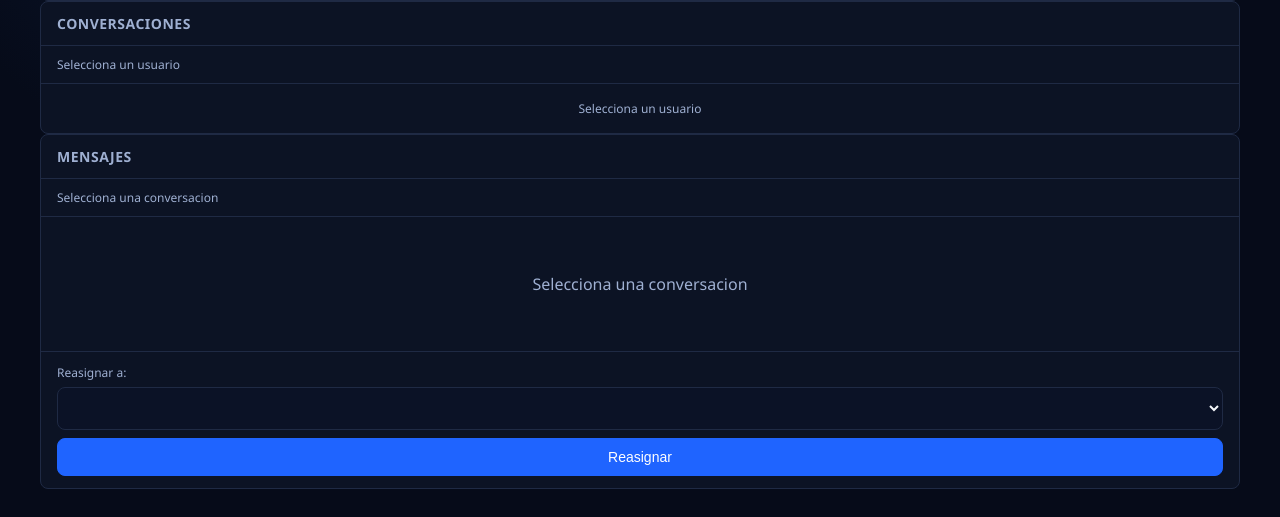
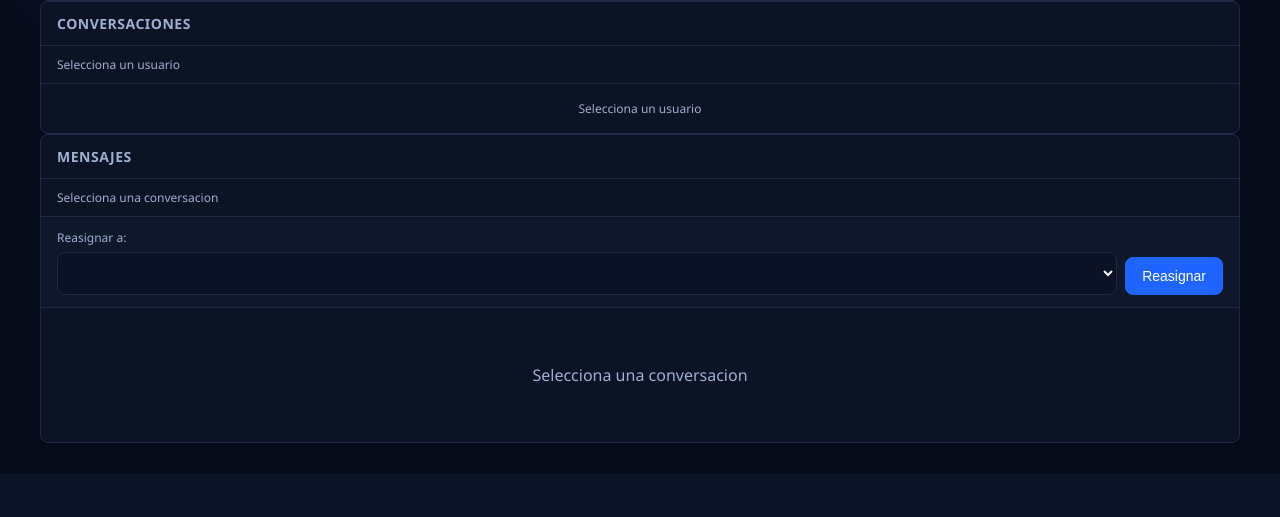
Before and after one commit to c0hete/energyapp-llm-platform, a FastAPI app: template templates/admin.html in a window 1280 px wide. Shown: the part 331-848 px from the top of the page. After the commit the page ends 805 px from the top, so only its background shows below. Run offline with FastAPI, Linux system fonts and the light colour scheme; the template is opened without the code that fills it, so the values that code supplies are empty.

Commit message:
Admin UI: 4-column layout with wide chat, inline reassign

```diff
--- a/templates/admin.html
+++ b/templates/admin.html
@@ -8,15 +8,14 @@
 <style>
   .admin-panel {
     display: grid;
-    grid-template-columns: 250px 1fr 350px;
-    gap: 16px;
-    min-height: calc(100vh - 200px);
+    grid-template-columns: 220px 260px 1fr 1fr;
+    gap: 12px;
+    min-height: calc(100vh - 220px);
+    align-items: stretch;
   }
 
-  @media (max-width: 1024px) {
-    .admin-panel {
-      grid-template-columns: 1fr;
-    }
+  .admin-column.wide {
+    grid-column: span 2;
   }
 
   .admin-column {
@@ -26,6 +25,21 @@
     display: flex;
     flex-direction: column;
     overflow: hidden;
+  }
+
+  @media (max-width: 1200px) {
+    .admin-panel {
+      grid-template-columns: 240px 1fr;
+    }
+    .admin-column.wide {
+      grid-column: span 1;
+    }
+  }
+
+  @media (max-width: 900px) {
+    .admin-panel {
+      grid-template-columns: 1fr;
+    }
   }
 
   .admin-column h3 {
@@ -86,6 +100,7 @@
   .admin-content {
     padding: 16px;
     overflow-y: auto;
+    flex: 1;
   }
 
   .msg {
@@ -118,25 +133,24 @@
     font-weight: 600;
   }
 
-  .reassign-section {
-    border-top: 1px solid var(--border);
+  .reassign-bar {
+    display: grid;
+    grid-template-columns: 1fr auto;
+    gap: 8px;
+    align-items: end;
     padding: 12px 16px;
-    margin-top: auto;
+    border-bottom: 1px solid var(--border);
+    background: var(--panel);
   }
 
-  .reassign-section label {
+  .reassign-bar label {
     display: block;
     font-size: 12px;
+    color: var(--muted);
     margin-bottom: 6px;
-    color: var(--muted);
   }
 
-  .reassign-section select {
-    width: 100%;
-    margin-bottom: 8px;
-  }
-
-  .reassign-section button {
+  .reassign-bar select {
     width: 100%;
   }
 
@@ -248,17 +262,19 @@
       </div>
     </div>
 
-    <!-- Right Column: Messages Viewer & Reassign -->
-    <div class="admin-column">
+    <!-- Right Columns: Messages Viewer & Reassign -->
+    <div class="admin-column wide">
       <h3>Mensajes</h3>
       <div class="admin-subhead" id="adminConvTitle">Selecciona una conversacion</div>
+      <div class="reassign-bar">
+        <div>
+          <label for="reassignSelect">Reasignar a:</label>
+          <select id="reassignSelect"></select>
+        </div>
+        <button onclick="reassignConversation()">Reasignar</button>
+      </div>
       <div class="admin-content" id="adminMessages">
         <div class="welcome">Selecciona una conversacion</div>
-      </div>
-      <div class="reassign-section">
-        <label for="reassignSelect">Reasignar a:</label>
-        <select id="reassignSelect"></select>
-        <button onclick="reassignConversation()">Reasignar</button>
       </div>
     </div>
   </div>
```
